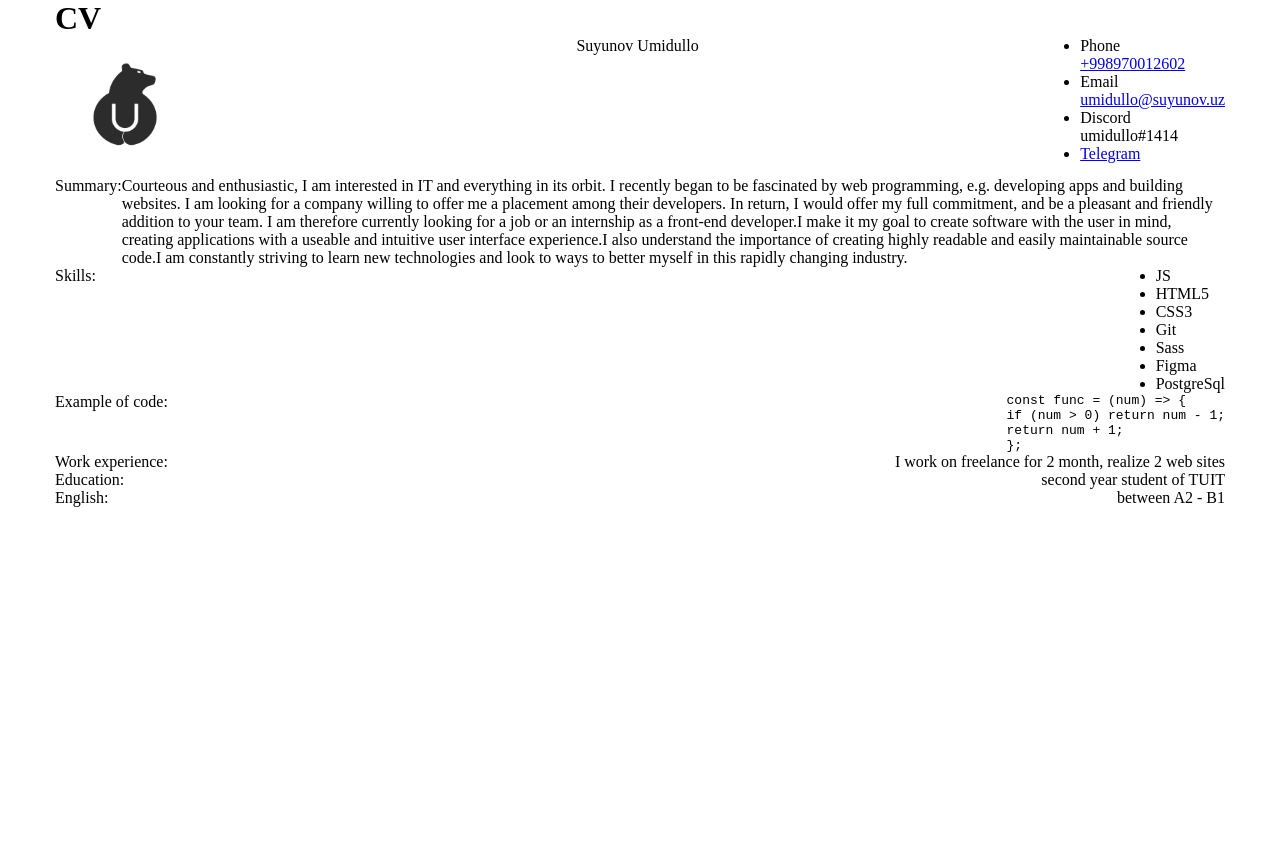
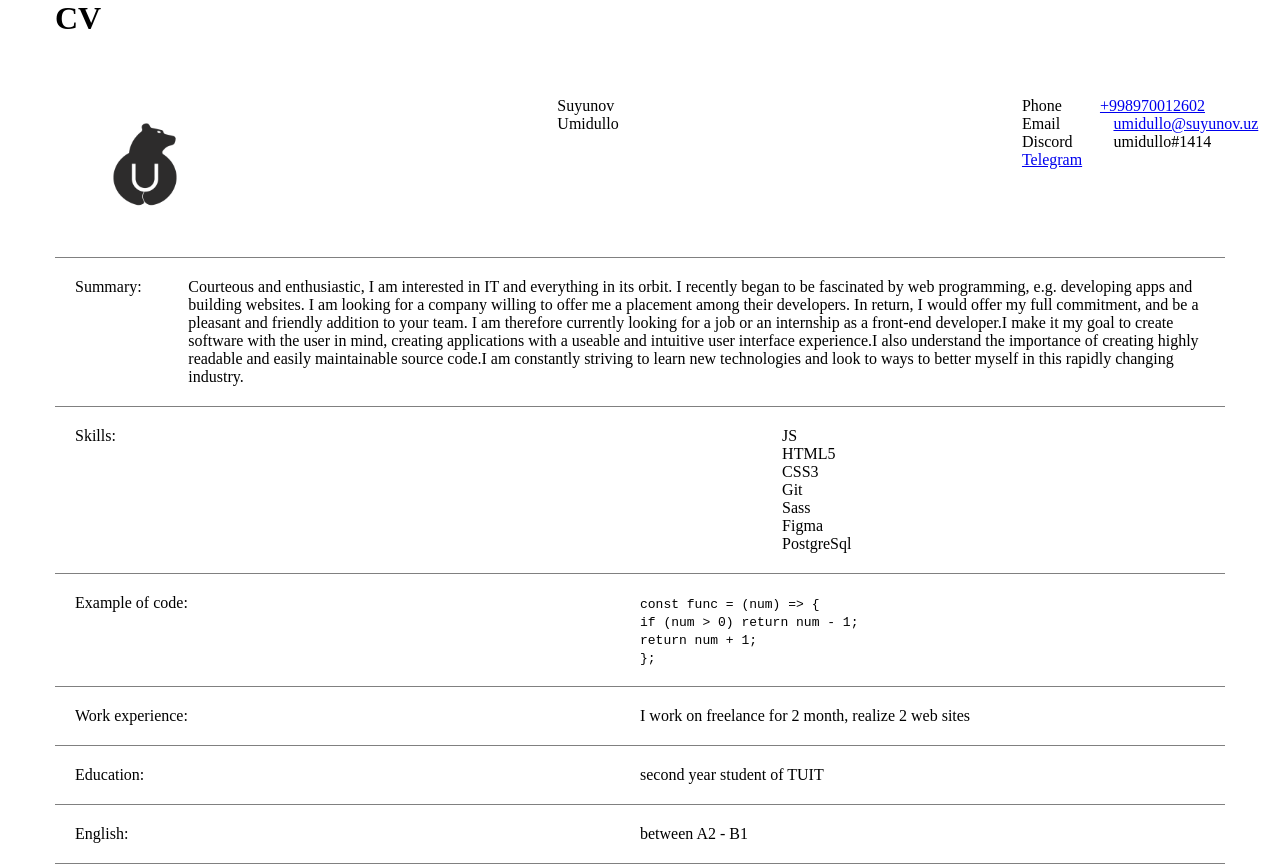
Before and after one commit to umidullo/rsschool-cv, a plain HTML site: page index.html in a window 1280 px wide. Before the commit the page ends 800 px from the top, so only its background shows below. Drawn offline with Linux system fonts and the light colour scheme.

Commit message:
feat: add some new styles

```diff
--- a/index.html
+++ b/index.html
@@ -20,14 +20,16 @@
         </li>
         <li>
           <p>Email</p>
-          <a href="mailto:umidullo@suyunov.uz">umidullo@suyunov.uz</a>
+          <p><a href="mailto:umidullo@suyunov.uz">umidullo@suyunov.uz</a></p>
         </li>
         <li>
           <p>Discord</p>
           <p>umidullo#1414</p>
         </li>
         <li>
+          <p>
             <a href="https://t.me/umidullo26" target="_blank">Telegram</a>
+          </p>
         </li>
       </ul>
     </div>
@@ -50,6 +52,7 @@
     </div>
     <div class="skills">
       <p>Skills:</p>
+      <p>
         <ul>
           <li>JS</li>
           <li>HTML5</li>
@@ -59,13 +62,17 @@
           <li>Figma</li>
           <li>PostgreSql</li>
         </ul>
+      </p>
+
     </div>
     <div class="code">
       <p>Example of code:</p>
+      <p>
         <code>
           const func = (num) => {<br />
           if (num > 0) return num - 1; <br />return num + 1; <br />};
         </code>
+      </p>
     </div>
     <div class="experience">
       <p>Work experience:</p>
--- a/style.css
+++ b/style.css
@@ -8,6 +8,10 @@ body {
   width: 100%;
   max-width: 1170px;
   margin: auto;
+}
+
+h1 {
+  padding-bottom: 40px;
 }
 
 img {
@@ -24,4 +28,15 @@ img {
 .english {
   display: flex;
   justify-content: space-between;
+  align-items: stretch;
+  padding: 20px;
+  border-bottom: 1px solid grey;
 }
+
+p {
+  width: 50%;
+}
+
+li {
+  display: flex;
+}
```
Lines whose indentation alone changed are shown as unchanged.
